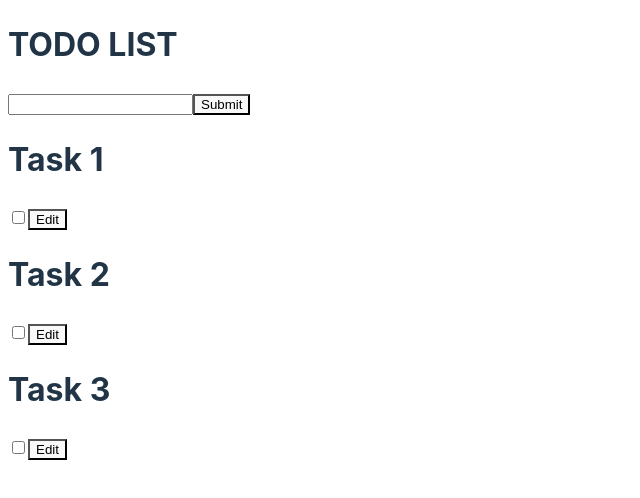
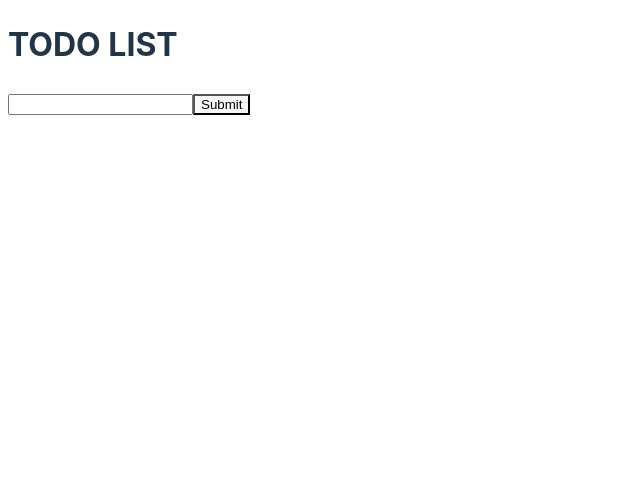
Before and after one commit to YongsakSaengsuk/Vue_simple_todolist, a Vue app: page / in a window 1280 px wide. Shown: the top 498 px of the page, without its empty margins (0-640 px from the left). Built offline with nearby package versions, Linux system fonts and the light colour scheme.

Commit message:
localstorage

```diff
--- a/src/App.vue
+++ b/src/App.vue
@@ -5,11 +5,7 @@ export default {
   name: 'App',
   data() {
     return {
-      tasks: [
-        { id: 1, text: "Task 1" },
-        { id: 2, text: "Task 2" },
-        { id: 3, text: "Task 3" }
-      ],
+      tasks: JSON.parse(localStorage.getItem('tasks')) || [],
       editingTask: null,
     }
   },
@@ -29,6 +25,8 @@ export default {
           text: value,
         });
       }
+      console.log(tasks)
+
     },
     EditTask({ id, text }) {
       const task = this.tasks.find((task) => task.id === id);
@@ -36,10 +34,21 @@ export default {
       this.editingTask = null;
     },
     setEditingTask(task) {
-      console.log("setEditingTask", task)
       this.editingTask = task;
     },
-  }
+    setLocalStorage() {
+      localStorage.setItem("tasks", JSON.stringify(this.tasks));
+    }
+  },
+  watch: {
+    tasks: {
+      handler(newTasks) {
+        // Save updated tasks to localStorage
+        localStorage.setItem('tasks', JSON.stringify(newTasks));
+      },
+      deep: true, // Watch nested changes within tasks
+    },
+  },
 }
 </script>
 
```
